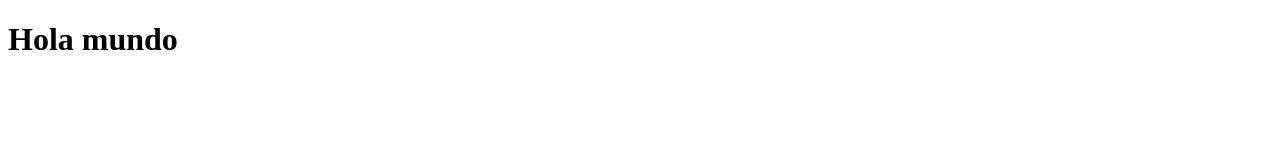
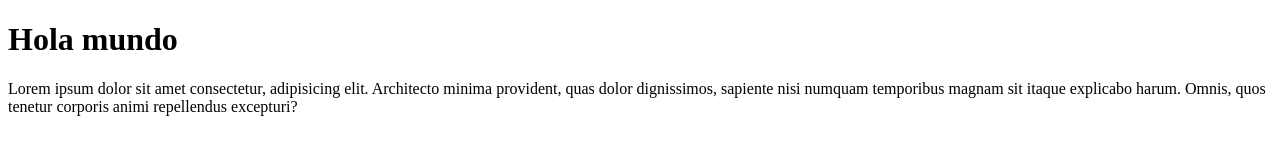
Before and after one commit to 3pyp/git-prueba, a plain HTML site: page index.html in a window 1280 px wide. Drawn offline with Linux system fonts and the light colour scheme.

Commit message:
Agregamos un articulo

```diff
--- a/index.html
+++ b/index.html
@@ -9,5 +9,10 @@
   <div>
     <h1>Hola mundo</h1>
   </div>
+  <main>
+    <article>
+      Lorem ipsum dolor sit amet consectetur, adipisicing elit. Architecto minima provident, quas dolor dignissimos, sapiente nisi numquam temporibus magnam sit itaque explicabo harum. Omnis, quos tenetur corporis animi repellendus excepturi?
+    </article>
+  </main>
 </body>
 </html>
```
